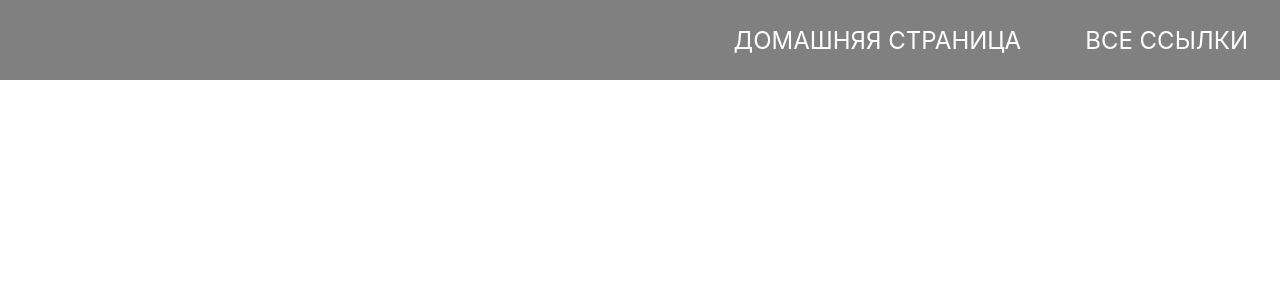
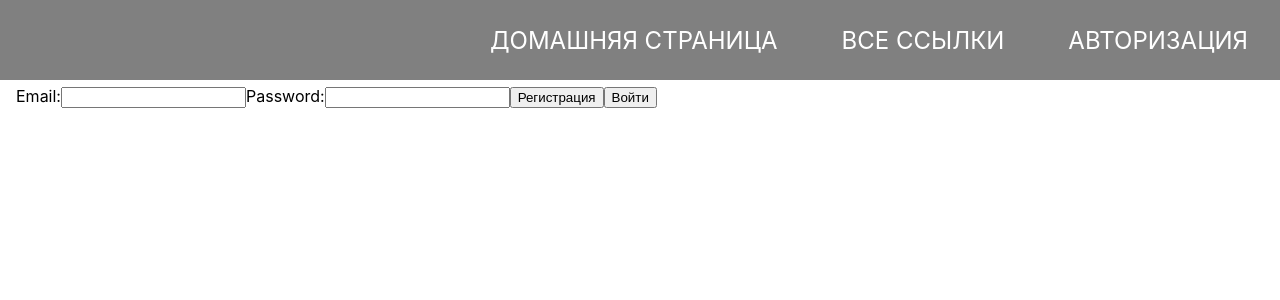
Before and after one commit to Ks0daR/backend-link-shortening, a React (Create React App) app in the folder client/: page /auth in a window 1280 px wide. Shown: the top 300 px of the page. Built offline with nearby package versions, Linux system fonts and the light colour scheme.

Commit message:
working on authorisation

```diff
--- a/client/package.json
+++ b/client/package.json
@@ -21,6 +21,7 @@
   "eslintConfig": {
     "extends": "react-app"
   },
+  "proxy": "http://localhost:5050",
   "browserslist": {
     "production": [
       ">0.2%",
--- a/client/src/App.js
+++ b/client/src/App.js
@@ -3,12 +3,14 @@ import { Switch, Redirect, Route } from "react-router-dom";
 import { Layout } from "./components/Layout/Layout";
 import HomePage from "./pages/HomePage";
 import routes from "./routes";
+import AuthPage from "./pages/AuthPage/AuthPage";
 
 function App() {
   return (
     <Layout>
       <Switch>
         <Route path="/" exact component={HomePage} />
+        <Route path="/auth" exact component={AuthPage} />
       </Switch>
     </Layout>
   );
--- /dev/null
+++ b/client/src/components/AuthForm/AuthForm.js
@@ -0,0 +1,59 @@
+import React, { useState } from "react";
+import styles from "./AuthForm.module.css";
+import { useHttp } from "../../hooks/useHttp";
+
+const AuthFrom = () => {
+  const serverLink = "/auth/register";
+  const [email, setEmail] = useState("");
+  const [password, setPassword] = useState("");
+
+  const { loading, error, request } = useHttp();
+
+  const handleInput = ({ target }) => {
+    const { name, value } = target;
+    name === "email" ? setEmail(value) : setPassword(value);
+  };
+
+  const registrationHandler = async (evt) => {
+    evt.preventDefault();
+    try {
+      const data = await request(
+        serverLink,
+        "POST",
+        { email, password },
+        { "Content-type": "application/json" }
+      );
+      console.log(data);
+    } catch (e) {}
+  };
+  return (
+    <div className={styles.container}>
+      <form>
+        <label>
+          Email:
+          <input
+            type="text"
+            name="email"
+            value={email}
+            onChange={handleInput}
+          />
+        </label>
+        <label>
+          Password:
+          <input
+            type="password"
+            name="password"
+            value={password}
+            onChange={handleInput}
+          />
+        </label>
+        <button name="register" onClick={registrationHandler}>
+          Регистрация
+        </button>
+        <button name="authorisation">Войти</button>
+      </form>
+    </div>
+  );
+};
+
+export default AuthFrom;
--- /dev/null
+++ b/client/src/components/AuthForm/AuthForm.module.css
@@ -0,0 +1,4 @@
+.container {
+  margin-top: 70px;
+  padding: 1rem;
+}
--- /dev/null
+++ b/client/src/components/AuthForm/index.js
@@ -0,0 +1 @@
+export { default } from "./AuthForm";
--- a/client/src/components/NavBar/NavBar.js
+++ b/client/src/components/NavBar/NavBar.js
@@ -12,6 +12,9 @@ export const NavBar = () => {
         <NavLink className={styles.navItem} to="/links">
           Все ссылки
         </NavLink>
+        <NavLink className={styles.navItem} to="/auth">
+          Авторизация
+        </NavLink>
       </ul>
     </nav>
   );
--- /dev/null
+++ b/client/src/hooks/useHttp.js
@@ -0,0 +1,38 @@
+import { useState, useCallback } from "react";
+
+export const useHttp = () => {
+  const [loading, setLoading] = useState(false);
+  const [error, setError] = useState(null);
+
+  const request = useCallback(
+    async (url, method = "GET", body = null, headers = {}) => {
+      setLoading(true);
+      try {
+          const response = await fetch(url, { method, body, headers });
+          const data = await response.json();
+          debugger;
+
+        console.log(response);
+        console.log(data);
+
+        if (!response.ok) {
+          throw new Error(data.message || "Что то пошло не так");
+        }
+
+        setLoading(false);
+        return data;
+      } catch (e) {
+        setLoading(false);
+        setError(e.message);
+        throw e;
+      }
+    },
+    []
+  );
+
+  const clearError = useCallback(() => {
+    setError(null);
+  });
+
+  return { loading, error, request, clearError };
+};
--- /dev/null
+++ b/client/src/pages/AuthPage/AuthPage.js
@@ -0,0 +1,8 @@
+import React from "react";
+import AuthFrom from "../../components/AuthForm";
+
+const AuthPage = () => {
+  return <AuthFrom />;
+};
+
+export default AuthPage;
--- /dev/null
+++ b/client/src/pages/AuthPage/index.js
@@ -0,0 +1 @@
+export { default } from "./AuthPage";
--- a/package.json
+++ b/package.json
@@ -17,7 +17,7 @@
   "devDependencies": {},
   "scripts": {
     "server": "nodemon ./start.js",
-    "dev": "npm run dev --prefix client",
+    "dev": "npm start --prefix client",
     "serv": "concurrently \"npm run server\" \"npm run dev\""
   },
   "repository": {
```
Also changed, not shown: client/src/pages/AuthPage/AuthPage.module.css (added).
